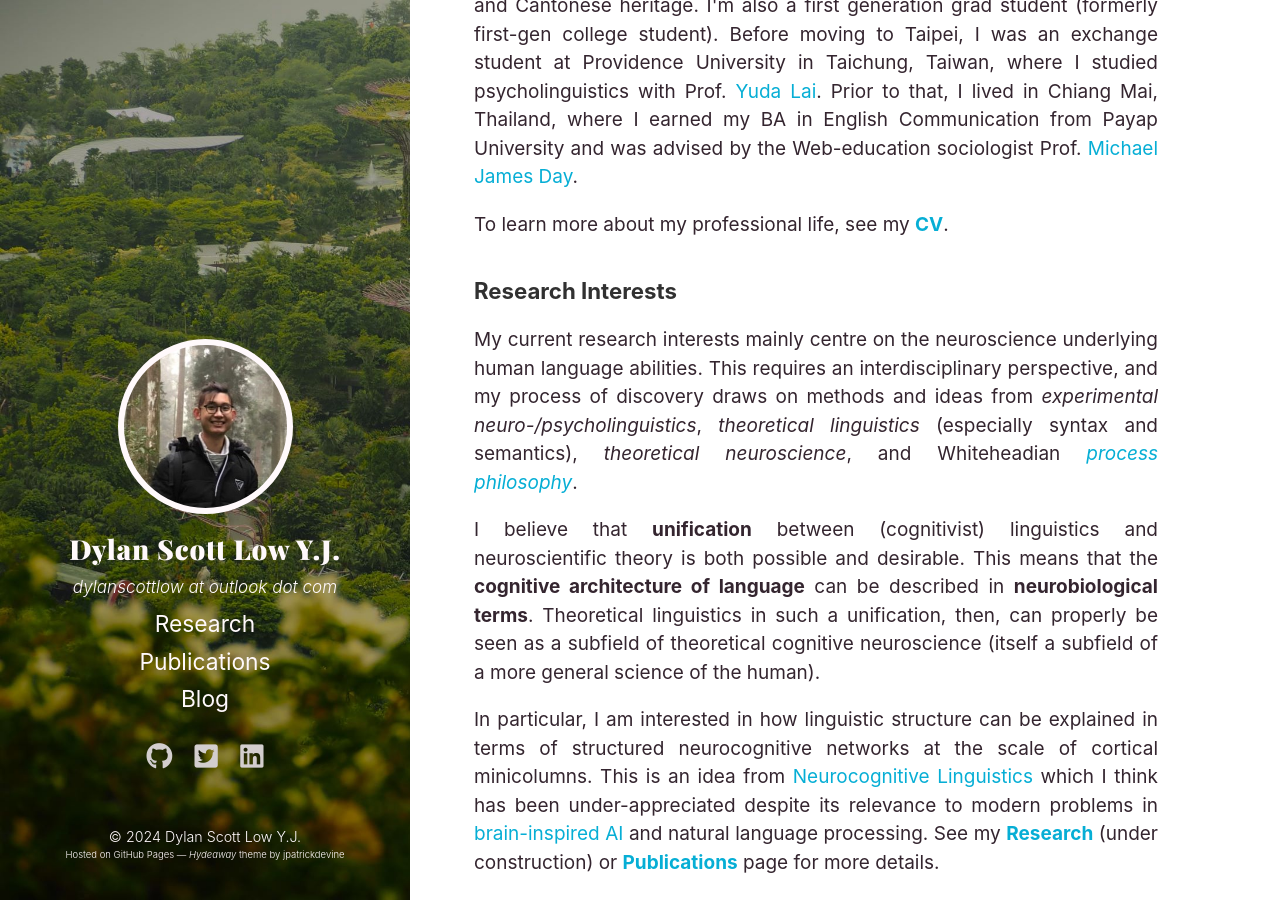
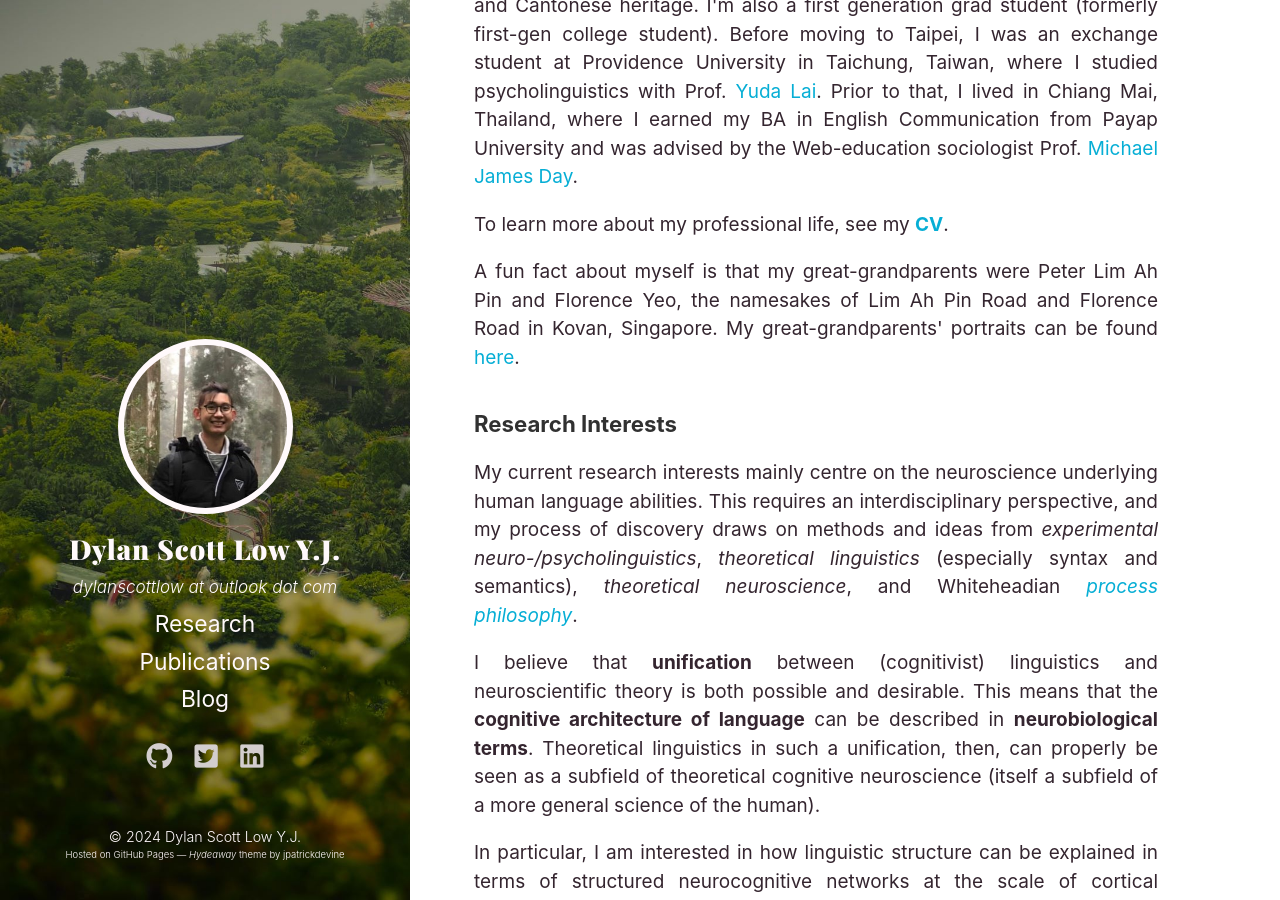
Before and after one commit to dylanscottlow/dylanscottlow.github.io, a Jekyll site: the page built from index.html, in a window 1280 px wide and 900 px high, scrolled down 516 px. Built offline with Jekyll 4.4.1, drawn with Linux system fonts in a browser that asks for light colours; a style sheet for code colours, icons or effects is not loaded.

Commit message:
Add Lim Ah Pin mention

```diff
--- a/index.html
+++ b/index.html
@@ -53,6 +53,9 @@ advised by the Web-education sociologist Prof. <a href="https://www.researchgate
 To learn more about my professional life, see my
 <a href="{{ site.baseurl }}/assets/docs/CV_dylanlow_current.pdf" target="_blank" rel="noopener noreferrer"><strong>CV</strong></a>.
 </p>
+<p>
+A fun fact about myself is that my great-grandparents were Peter Lim Ah Pin and Florence Yeo, the namesakes of Lim Ah Pin Road and Florence Road in Kovan, Singapore. My great-grandparents' portraits can be found <a href="https://www.roots.gov.sg/Collection-Landing/listing/1330180" target="blank">here</a>.
+</p>
 
 <h3>Research Interests</h3>
 
```
